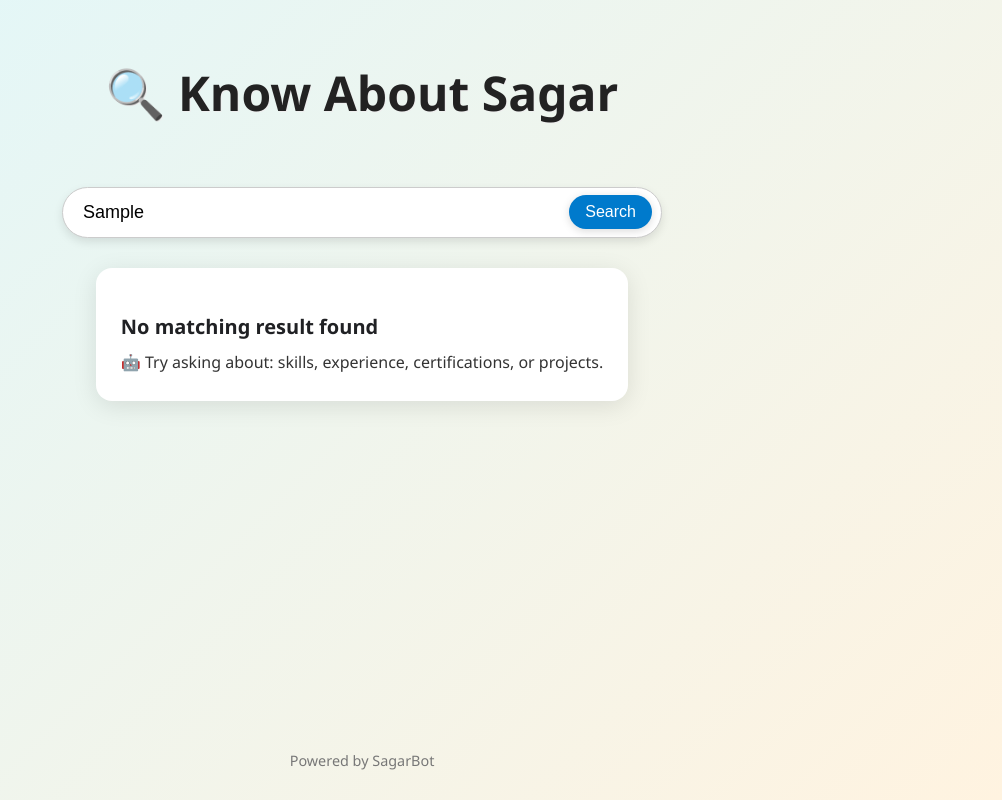
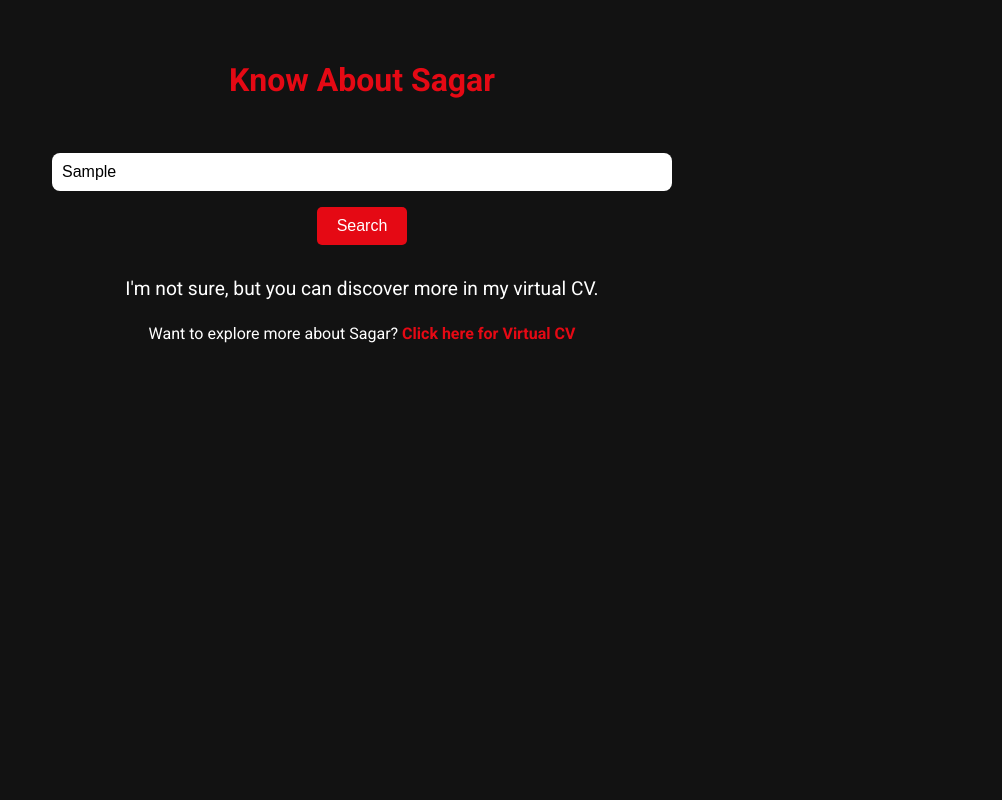
Before and after one commit to sgsagargera/know-sagar-chatbot, a plain HTML site: page index.html in a window 1280 px wide. Both pictures are taken after typing "Sample" into the empty fields and a click on the button "Search". Shown: the whole page, without its empty margins (278-1280 px from the left). Drawn offline with Linux system fonts and the light colour scheme.

Commit message:
Add files via upload

```diff
--- a/index.html
+++ b/index.html
@@ -1,131 +1,92 @@
+
 <!DOCTYPE html>
 <html lang="en">
 <head>
   <meta charset="UTF-8" />
   <meta name="viewport" content="width=device-width, initial-scale=1.0" />
   <title>Know About Sagar</title>
-  <script defer>
-    function respondToQuery() {
-      const input = document.getElementById("userQuery").value.toLowerCase();
-      let response = "";
-
-      if (input.includes("skills") || input.includes("tech stack")) {
-        response = `<h3>Results for: \"Skills\"</h3><p><strong>⚙️ Tech Stack:</strong> Java, J2EE, Spring MVC, Oracle, SAP Commerce (1811-2211), IntelliJ, Git, Solr, HAC, SmartEdit, Backoffice, Impex, Groovy</p>`;
-      } else if (input.includes("experience") || input.includes("projects")) {
-        response = `<h3>Results for: \"Experience\"</h3><ul><li><strong>Sony D2C Europe:</strong> Refurbished Sales, Multiwarehouse, Marketplace Integration</li><li><strong>J&J B2B:</strong> Custom cart & checkout</li><li><strong>Sanofi:</strong> Customer & Order Management Services</li></ul>`;
-      } else if (input.includes("certified") || input.includes("certification")) {
-        response = `<h3>Results for: \"Certifications\"</h3><p>📜 Certified SAP Commerce Cloud Developer (2023)</p>`;
-      } else if (input.includes("why hire") || input.includes("unique") || input.includes("different")) {
-        response = `<h3>Results for: \"Why Hire Me\"</h3><p>🔥 I squash bugs faster than you say \"flexible search.\" I lead deployments, build scalable ecommerce solutions, and do it all with flair.</p>`;
-      } else if (input.includes("languages")) {
-        response = `<h3>Results for: \"Languages\"</h3><p>🌐 English, Hindi, Java, and fluent in Hybris.</p>`;
-      } else if (input.includes("education")) {
-        response = `<h3>Results for: \"Education\"</h3><p>🎓 B.Tech in Computer Science – Guru Gobind Singh Indraprastha University</p>`;
-      } else if (input.includes("location") || input.includes("remote")) {
-        response = `<h3>Results for: \"Location\"</h3><p>📍 Based in India. Open to remote or onsite (where the Hybris is!).</p>`;
-      } else {
-        response = `<h3>No matching result found</h3><p>🤖 Try asking about: skills, experience, certifications, or projects.</p>`;
-      }
-
-      const botResponse = document.getElementById("botResponse");
-      botResponse.innerHTML = response;
-      botResponse.style.display = "block";
-    }
-
-    document.addEventListener("DOMContentLoaded", function () {
-      document.getElementById("userQuery").addEventListener("keypress", function (e) {
-        if (e.key === "Enter") {
-          e.preventDefault();
-          respondToQuery();
-        }
-      });
-    });
-  </script>
+  <link href="https://fonts.googleapis.com/css2?family=Roboto:wght@300;400;700&display=swap" rel="stylesheet">
   <style>
-    * {
-      box-sizing: border-box;
-    }
     body {
-      font-family: 'Segoe UI', sans-serif;
-      background: linear-gradient(135deg, #e0f7fa, #fff3e0);
-      margin: 0;
-      padding: 0;
+      background-color: #121212;
+      color: white;
+      font-family: 'Roboto', sans-serif;
       display: flex;
       flex-direction: column;
       align-items: center;
-      min-height: 100vh;
+      padding: 2rem;
     }
     h1 {
-      margin-top: 60px;
-      font-size: 3rem;
-      color: #222;
-      text-shadow: 1px 1px #eee;
+      color: #e50914;
     }
-    .search-box {
-      margin-top: 30px;
-      width: 90%;
-      max-width: 600px;
-      position: relative;
-    }
-    input[type="text"] {
-      width: 100%;
-      padding: 14px 20px;
-      font-size: 18px;
-      border: 1px solid #ccc;
-      border-radius: 30px;
-      box-shadow: 0 4px 10px rgba(0, 0, 0, 0.1);
+    input {
+      width: 50%;
+      padding: 10px;
+      font-size: 1rem;
+      margin-top: 2rem;
+      border-radius: 8px;
+      border: none;
     }
     button {
-      position: absolute;
-      right: 10px;
-      top: 8px;
-      background-color: #007acc;
+      margin-top: 1rem;
+      padding: 10px 20px;
+      font-size: 1rem;
+      background-color: #e50914;
       color: white;
       border: none;
-      padding: 8px 16px;
-      font-size: 16px;
-      border-radius: 20px;
+      border-radius: 5px;
       cursor: pointer;
-      box-shadow: 0 2px 8px rgba(0,0,0,0.15);
     }
-    button:hover {
-      background-color: #005fa3;
+    #response {
+      margin-top: 2rem;
+      font-size: 1.2rem;
+      max-width: 60%;
+      text-align: center;
     }
-    .response-box {
-      margin-top: 30px;
-      max-width: 700px;
-      background: white;
-      padding: 25px;
-      border-radius: 16px;
-      box-shadow: 0 5px 25px rgba(0,0,0,0.1);
+    #redirect {
       display: none;
-      font-size: 1rem;
-      color: #333;
+      margin-top: 1.5rem;
     }
-    .response-box h3 {
-      color: #202124;
-      font-size: 1.25rem;
-      margin-bottom: 10px;
-    }
-    .response-box p, .response-box ul {
-      margin: 0;
-      line-height: 1.6;
-    }
-    .footer {
-      margin-top: auto;
-      padding: 30px;
-      font-size: 0.9rem;
-      color: #777;
+    #redirect a {
+      color: #e50914;
+      font-weight: bold;
+      text-decoration: none;
     }
   </style>
 </head>
 <body>
-  <h1>🔍 Know About Sagar</h1>
-  <div class="search-box">
-    <input type="text" id="userQuery" placeholder="Ask something about Sagar..." />
-    <button onclick="respondToQuery()">Search</button>
+  <h1>Know About Sagar</h1>
+  <input id="query" placeholder="Ask me anything..." />
+  <button onclick="respond()">Search</button>
+  <div id="response"></div>
+  <div id="redirect">
+    Want to explore more about Sagar? <a href="cv.html">Click here for Virtual CV</a>
   </div>
-  <div class="response-box" id="botResponse"></div>
-  <div class="footer">Powered by SagarBot</div>
+
+  <script>
+    function respond() {
+      const query = document.getElementById('query').value.toLowerCase();
+      const responseBox = document.getElementById('response');
+      const redirectBox = document.getElementById('redirect');
+      let response = '';
+
+      if (query.includes('experience')) {
+        response = "I've worked at IBM and Cognizant as a Hybris Developer.";
+      } else if (query.includes('project')) {
+        response = "Projects? Oh, Sony D2C, Refurb Sales, Closed Shop – been there, built that.";
+      } else if (query.includes('skills')) {
+        response = "Skills sharper than a sushi knife: Java, Spring, Hybris, Solr, and a pinch of Oracle.";
+      } else if (query.includes('education')) {
+        response = "Graduate in Computer Science from GGSIPU – geeked out and graduated.";
+      } else if (query.includes('certification')) {
+        response = "Certified SAP Commerce Cloud Developer – yes, the real deal.";
+      } else {
+        response = "I'm not sure, but you can discover more in my virtual CV.";
+      }
+
+      responseBox.textContent = response;
+      redirectBox.style.display = 'block';
+    }
+  </script>
 </body>
 </html>
```
Also changed, not shown: cv.html (added, +1 -0 lines), .gitlab-ci.yml (added).
